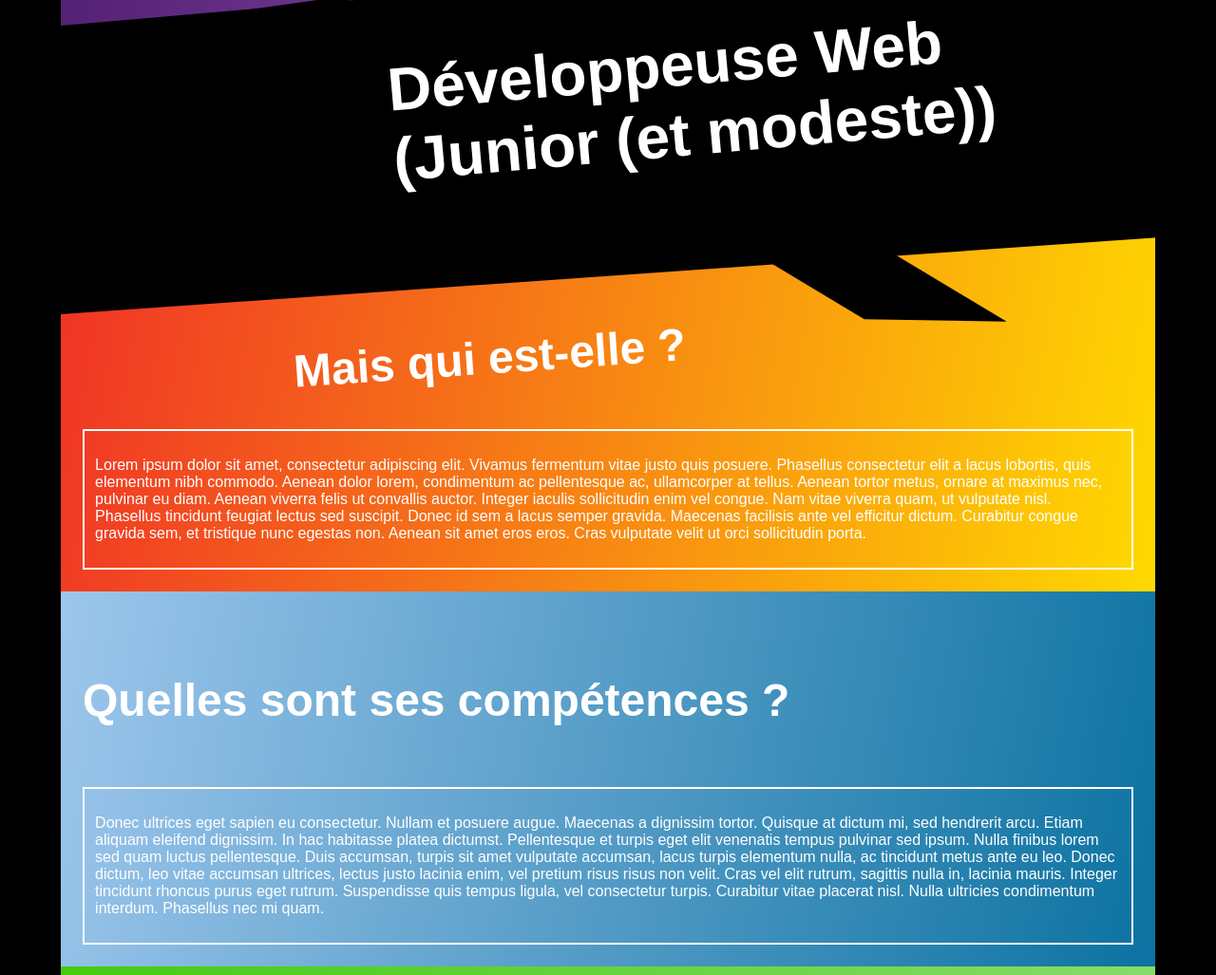
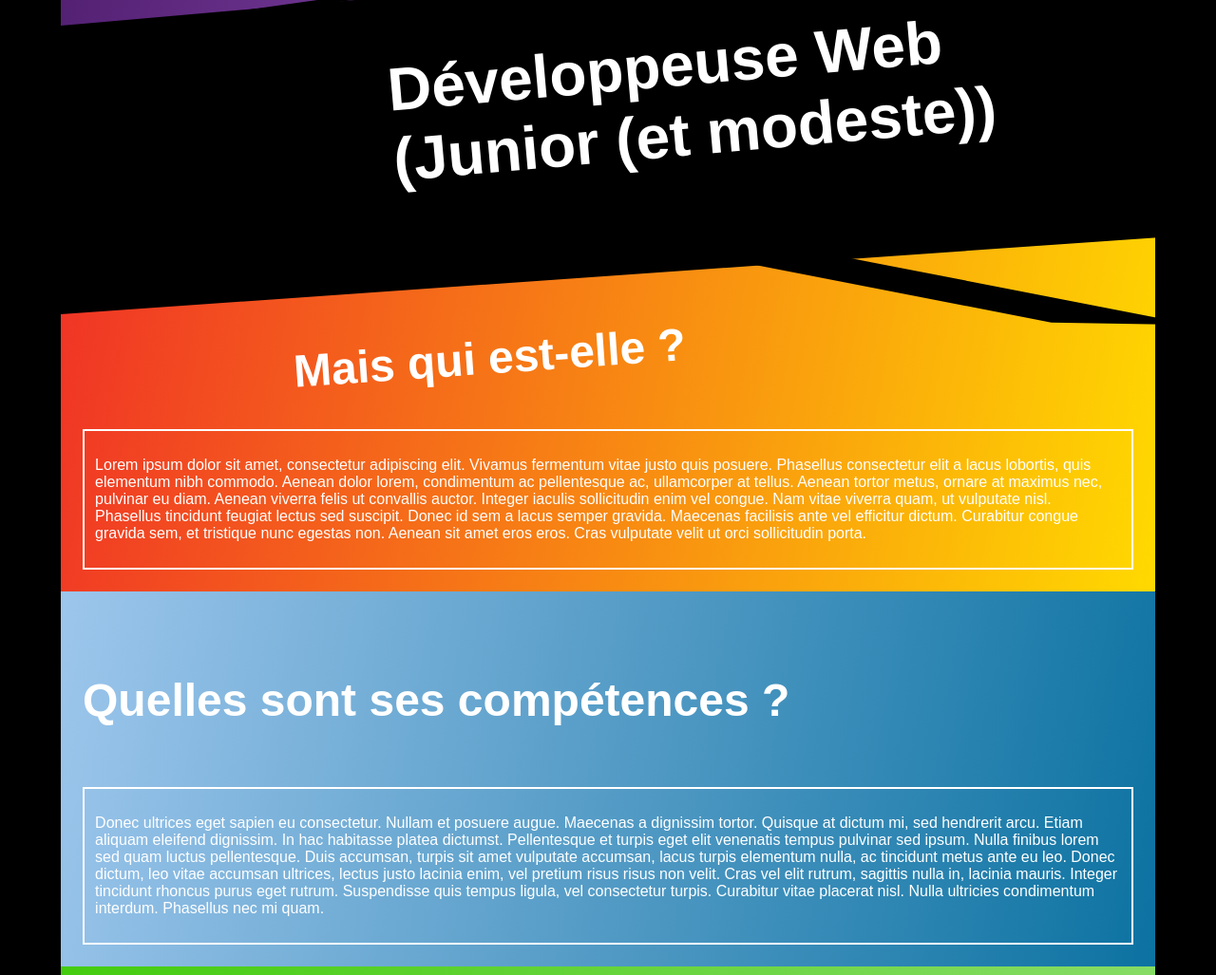
Before and after one commit to VivianeTixier/portfolio.github.io, a plain HTML site: page index.html in a window 1280 px wide. Shown: the part 738-1765 px from the top of the page at 95% size. Drawn offline with Linux system fonts and the light colour scheme.

Commit message:
Correction de l'applatissement sur certaines formes

```diff
--- a/assets/css/style.css
+++ b/assets/css/style.css
@@ -132,9 +132,9 @@ body {
   width: 150px;
   height: 100px;
   background: black;
-  -webkit-transform: rotate(1deg) skew(60deg);
-  -moz-transform: rotate(1deg) skew(60deg);
-  -o-transform: rotate(1deg) skew(60deg);
+  -webkit-transform: rotate(1deg) skew(80deg);
+  -moz-transform: rotate(1deg) skew(80deg);
+  -o-transform: rotate(1deg) skew(80deg);
   position: absolute;
   z-index: 4;
   top: 95%;
```
